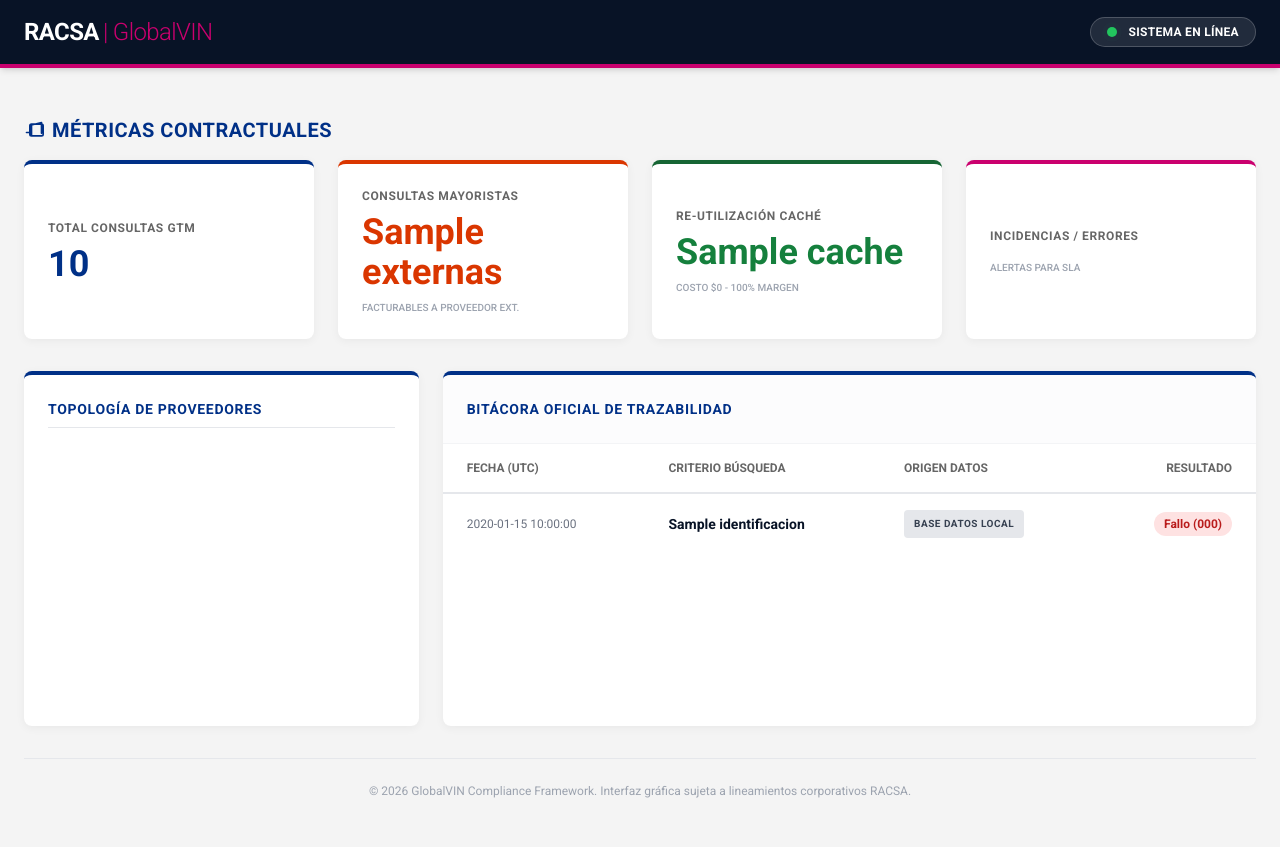
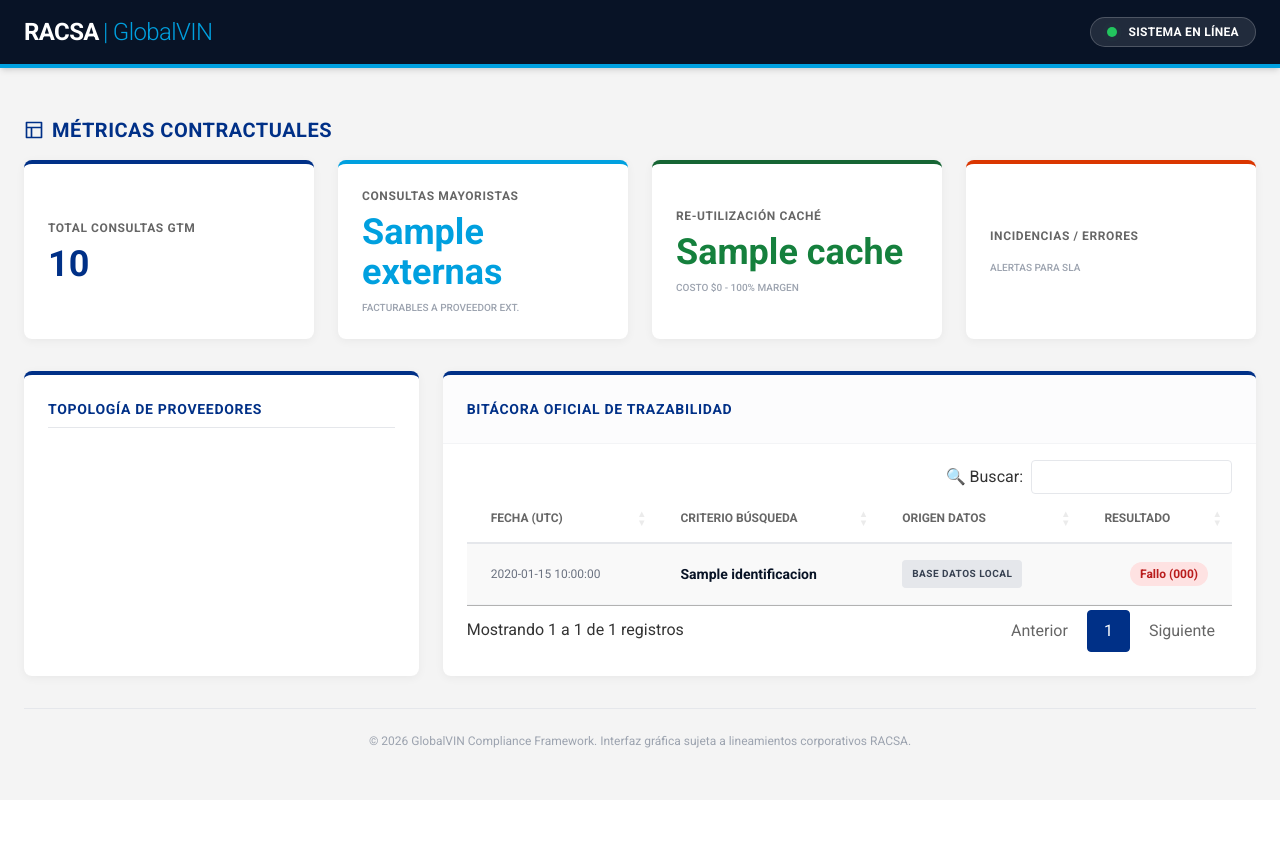
Before and after one commit to gSoto23/GlobalVIN, a Python web app: template app/templates/dashboard.html in a window 1280 px wide. After the commit the page ends 748 px from the top, so only its background shows below. Run offline with Jinja, Linux system fonts and the light colour scheme; the template is opened without the code that fills it: most values are stand-ins (such as "Sample title", 1, 10 or a date in 2020); a map, chart or similar area stays blank; some libraries are stand-ins or nearby versions.

Commit message:
fix(dashboard): correct broken svg icon in metrics header

```diff
--- a/app/templates/dashboard.html
+++ b/app/templates/dashboard.html
@@ -7,6 +7,10 @@
     <title>GlobalVIN - Dashboard Operativo RACSA</title>
     <script src="https://cdn.tailwindcss.com"></script>
     <script src="https://cdn.jsdelivr.net/npm/chart.js"></script>
+    <!-- DataTables CSS and JS for minimal styling -->
+    <link rel="stylesheet" type="text/css" href="https://cdn.datatables.net/1.13.6/css/jquery.dataTables.min.css">
+    <script src="https://code.jquery.com/jquery-3.7.0.min.js"></script>
+    <script src="https://cdn.datatables.net/1.13.6/js/jquery.dataTables.min.js"></script>
     <script>
         tailwind.config = {
             theme: {
@@ -15,7 +19,7 @@
                         racsa: {
                             blue: '#003087',
                             dark: '#081326',
-                            pink: '#ca006e',
+                            cyan: '#00a0df',
                             orange: '#da3600',
                             bg: '#f4f4f4',
                             card: '#ffffff',
@@ -48,8 +52,53 @@
         }
 
         .racsa-card-alert {
-            border-top-color: #ca006e;
-            /* RACSA Pink for alerts */
+            border-top-color: #00a0df;
+            /* RACSA Cyan for alerts */
+        }
+
+        /* Minimalist DataTables Overrides */
+        .dataTables_wrapper .dataTables_filter input {
+            border: 1px solid #e5e7eb;
+            border-radius: 4px;
+            padding: 4px 8px;
+            margin-left: 8px;
+            outline: none;
+        }
+
+        .dataTables_wrapper .dataTables_filter input:focus {
+            border-color: #003087;
+        }
+
+        .dataTables_wrapper .dataTables_length select {
+            border: 1px solid #e5e7eb;
+            border-radius: 4px;
+            padding: 2px 4px;
+            outline: none;
+        }
+
+        table.dataTable thead th {
+            border-bottom: 2px solid #e5e7eb !important;
+            font-size: 0.75rem;
+            text-transform: uppercase;
+            color: #666666;
+            padding: 1rem 1.5rem !important;
+        }
+
+        table.dataTable tbody td {
+            border-bottom: 1px solid #f3f4f6 !important;
+            padding: 1rem 1.5rem !important;
+        }
+
+        .dataTables_wrapper .dataTables_paginate .paginate_button.current,
+        .dataTables_wrapper .dataTables_paginate .paginate_button.current:hover {
+            background: #003087 !important;
+            color: white !important;
+            border: 1px solid #003087 !important;
+            border-radius: 4px;
+        }
+
+        .dataTables_wrapper {
+            padding: 0 1.5rem 1.5rem 1.5rem;
         }
     </style>
 </head>
@@ -57,11 +106,11 @@
 <body class="min-h-screen">
 
     <!-- Navbar Minimalista RACSA -->
-    <nav class="bg-racsa-dark border-b-4 border-racsa-pink px-6 py-4 shadow-md sticky top-0 z-50">
+    <nav class="bg-racsa-dark border-b-4 border-racsa-cyan px-6 py-4 shadow-md sticky top-0 z-50">
         <div class="max-w-7xl mx-auto flex justify-between items-center">
             <div class="flex items-center space-x-4">
                 <div class="text-white text-2xl font-bold tracking-tight">RACSA<span
-                        class="text-racsa-pink font-light ml-1">| GlobalVIN</span></div>
+                        class="text-racsa-cyan font-light ml-1">| GlobalVIN</span></div>
             </div>
             <div class="flex items-center space-x-3 bg-white/10 px-4 py-1.5 rounded-full border border-white/20">
                 <span class="relative flex h-2.5 w-2.5">
@@ -81,8 +130,7 @@
             <h2 class="text-xl font-bold text-racsa-blue mb-4 uppercase tracking-wide flex items-center">
                 <svg class="w-5 h-5 mr-2" fill="none" stroke="currentColor" viewBox="0 0 24 24">
                     <path stroke-linecap="round" stroke-linejoin="round" stroke-width="2"
-                        d="M9 19V6l12-3v13M9 19c-1.105 0-2-.895-2-2V7c0-1.105.895-2 2-2h12c1.105 0 2 .895 2 2v10c0 1.105-.895 2-2 2H9zM3 15h6">
-                    </path>
+                        d="M3 3h18v18H3z M3 9h18 M9 21V9"></path>
                 </svg>
                 Métricas Contractuales
             </h2>
@@ -94,10 +142,10 @@
                     <h3 class="text-4xl font-bold text-racsa-blue">{{ metrics.total }}</h3>
                 </div>
 
-                <div class="racsa-card p-6 flex flex-col justify-center" style="border-top-color: #da3600;">
+                <div class="racsa-card racsa-card-alert p-6 flex flex-col justify-center">
                     <p class="text-racsa-textsecondary text-xs font-bold uppercase tracking-wider mb-2">Consultas
                         Mayoristas</p>
-                    <h3 class="text-4xl font-bold text-racsa-orange">{{ metrics.externas }}</h3>
+                    <h3 class="text-4xl font-bold text-racsa-cyan">{{ metrics.externas }}</h3>
                     <p class="text-[10px] text-gray-400 mt-2 uppercase font-medium">Facturables a proveedor ext.</p>
                 </div>
 
@@ -108,10 +156,10 @@
                     <p class="text-[10px] text-gray-400 mt-2 uppercase font-medium">Costo $0 - 100% Margen</p>
                 </div>
 
-                <div class="racsa-card racsa-card-alert p-6 flex flex-col justify-center">
+                <div class="racsa-card p-6 flex flex-col justify-center" style="border-top-color: #da3600;">
                     <p class="text-racsa-textsecondary text-xs font-bold uppercase tracking-wider mb-2">Incidencias /
                         Errores</p>
-                    <h3 class="text-4xl font-bold text-racsa-pink">{{ metrics.errores }}</h3>
+                    <h3 class="text-4xl font-bold text-racsa-orange">{{ metrics.errores }}</h3>
                     <p class="text-[10px] text-gray-400 mt-2 uppercase font-medium">Alertas para SLA</p>
                 </div>
 
@@ -122,23 +170,24 @@
         <section class="grid grid-cols-1 lg:grid-cols-3 gap-6">
 
             <!-- Gráfica Minimalista -->
-            <div class="racsa-card p-6 lg:col-span-1 flex flex-col h-full bg-white">
+            <!-- Use max-h to prevent stretching and allow the chart to have a proper scale -->
+            <div class="racsa-card p-6 lg:col-span-1 flex flex-col h-full bg-white max-h-[450px]">
                 <h3 class="text-sm font-bold text-racsa-blue uppercase tracking-wider mb-6 border-b pb-2">Topología de
                     Proveedores</h3>
-                <div class="relative flex-grow flex items-center justify-center min-h-[250px] w-full">
+                <div class="relative flex-grow flex items-center justify-center min-h-[200px] w-full">
                     <canvas id="providerChart"></canvas>
                 </div>
             </div>
 
             <!-- Tabla RACSA Strict -->
             <div class="racsa-card p-0 lg:col-span-2 overflow-hidden flex flex-col">
-                <div class="p-6 border-b border-gray-100 bg-gray-50/50">
+                <div class="p-6 border-b border-gray-100 bg-gray-50/50 mb-4">
                     <h3 class="text-sm font-bold text-racsa-blue uppercase tracking-wider">Bitácora Oficial de
                         Trazabilidad</h3>
                 </div>
 
                 <div class="overflow-x-auto flex-grow">
-                    <table class="w-full text-left text-sm">
+                    <table id="logsTable" class="w-full text-left text-sm display">
                         <thead class="text-xs uppercase bg-white text-racsa-textsecondary border-b-2 border-gray-200">
                             <tr>
                                 <th scope="col" class="px-6 py-4 font-bold">Fecha (UTC)</th>
@@ -156,10 +205,17 @@
                                 <td class="px-6 py-4 font-bold text-racsa-dark">{{ log.identificacion }}</td>
                                 <td class="px-6 py-4">
                                     {% if log.llamada_externa %}
+                                    {% if log.proveedor == 'Vincario' %}
+                                    <span
+                                        class="inline-flex items-center px-2.5 py-1 rounded text-[10px] font-bold bg-racsa-cyan text-white uppercase tracking-wider">
+                                        {{ log.proveedor }}
+                                    </span>
+                                    {% else %}
                                     <span
                                         class="inline-flex items-center px-2.5 py-1 rounded text-[10px] font-bold bg-racsa-blue text-white uppercase tracking-wider">
                                         {{ log.proveedor }}
                                     </span>
+                                    {% endif %}
                                     {% else %}
                                     <span
                                         class="inline-flex items-center px-2.5 py-1 rounded text-[10px] font-bold bg-gray-200 text-gray-700 uppercase tracking-wider">
@@ -204,6 +260,28 @@
     </main>
 
     <script>
+        $(document).ready(function () {
+            // Initialize DataTables with minimal Spanish language settings
+            $('#logsTable').DataTable({
+                "pageLength": 10,
+                "lengthChange": false, // Hide "show x entries"
+                "order": [], // Keep the original backend ordering (newest first)
+                "language": {
+                    "search": "🔍 Buscar:",
+                    "zeroRecords": "No se encontraron logs coincidentes",
+                    "info": "Mostrando _START_ a _END_ de _TOTAL_ registros",
+                    "infoEmpty": "Mostrando 0 a 0 de 0 registros",
+                    "infoFiltered": "(filtrado de _MAX_ totales)",
+                    "paginate": {
+                        "first": "Primero",
+                        "last": "Último",
+                        "next": "Siguiente",
+                        "previous": "Anterior"
+                    }
+                }
+            });
+        });
+
         document.addEventListener('DOMContentLoaded', async () => {
             try {
                 const response = await fetch('/api/v1/dashboard/metrics');
@@ -213,11 +291,11 @@
                 new Chart(ctx, {
                     type: 'doughnut',
                     data: {
-                        labels: ['CarApis (Corea)', 'VinAudit (USA)'],
+                        labels: ['Vincario (Corea)', 'VinAudit (USA)'],
                         datasets: [{
-                            data: [data.providers.CarApis || 0, data.providers.VinAudit || 0],
+                            data: [data.providers.Vincario || 0, data.providers.VinAudit || 0],
                             backgroundColor: [
-                                '#ca006e', // RACSA Pink
+                                '#00a0df', // RACSA Cyan
                                 '#003087'  // RACSA Blue
                             ],
                             borderWidth: 0, // Clean flat design
```
